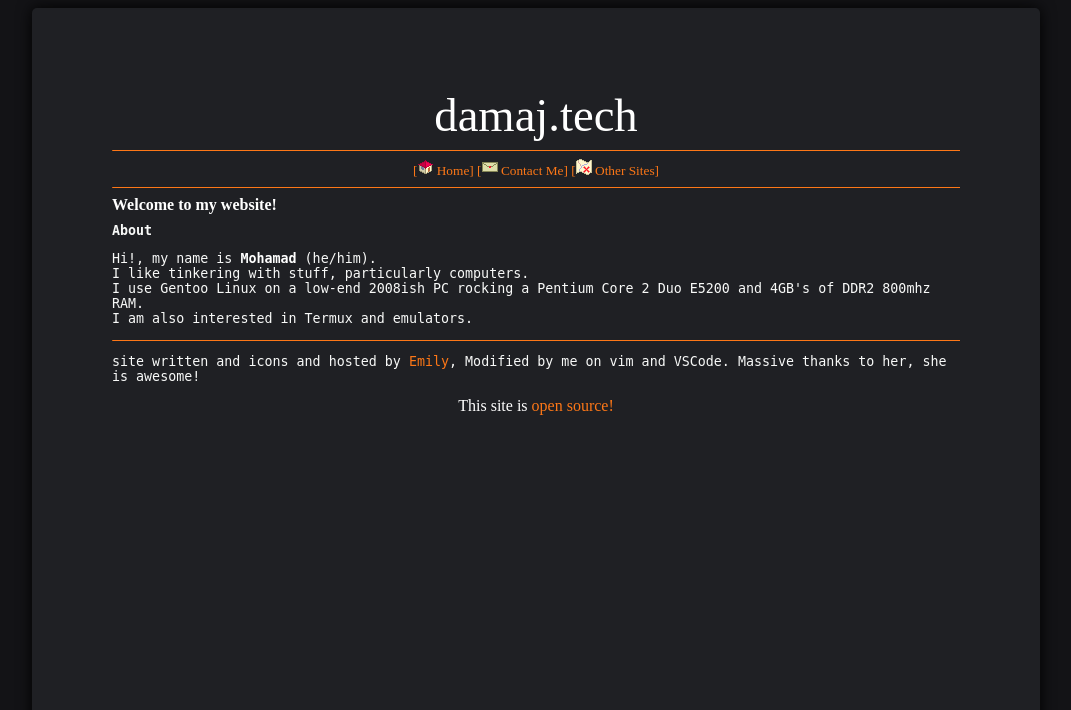
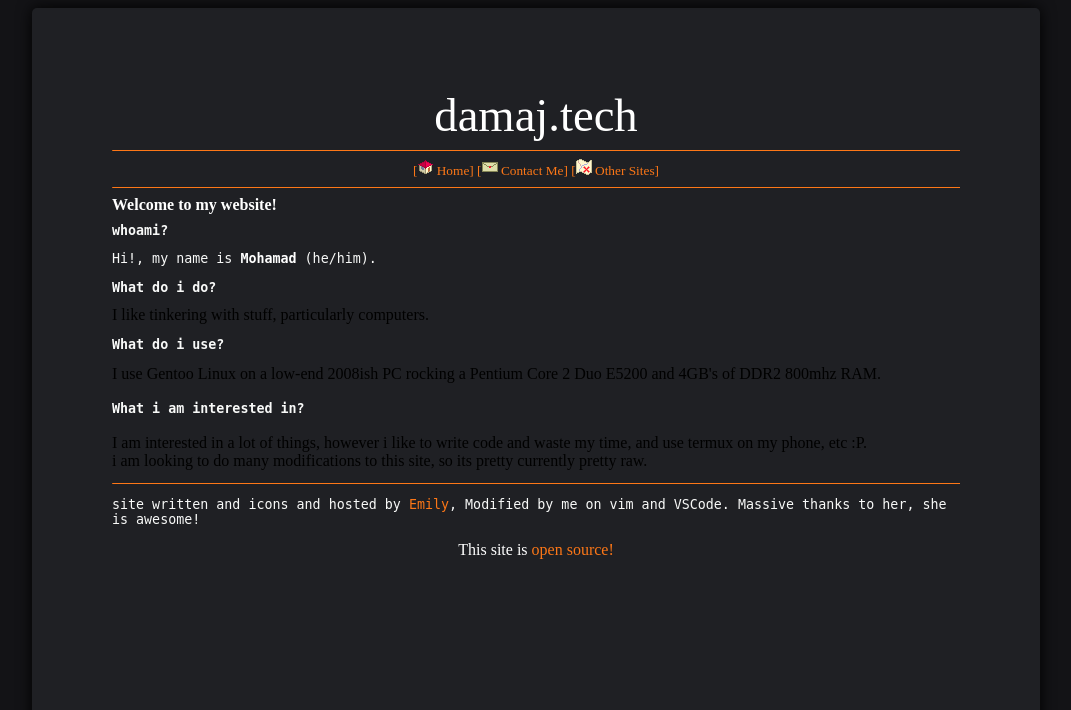
Before and after one commit to Damaj301damaj-lol/damaj.gq, a PHP site: page / in a window 1280 px wide. Shown: the top 710 px of the page, without its empty margins (104-1175 px from the left). Run offline with PHP 8.4, Linux system fonts and the light colour scheme.

Commit message:
added info to index.php

```diff
--- a/index.php
+++ b/index.php
@@ -19,11 +19,15 @@
         <div class="postContainer">
             <div class="post">
 		<b>Welcome to my website!</b>
-		<h1>About</h1>
+		<h1>whoami?</h1>
 		<p>Hi!, my name is <b>Mohamad</b> (he/him). <br>
+		<h2>What do i do?</h2>
 		I like tinkering with stuff, particularly computers. <br>
+		<h3>What do i use?</h3>
 		I use Gentoo Linux on a low-end 2008ish PC rocking a Pentium Core 2 Duo E5200 and 4GB's of DDR2 800mhz RAM.<br>
-		I am also interested in Termux and emulators.<br></p>
+		<h4>What i am interested in?</h4>
+		I am interested in a lot of things, however i like to write code and waste my time, and use termux on my phone, etc :P.<br>
+		i am looking to do many modifications to this site, so its pretty currently pretty raw.</p>
 	    </div>
         </div>
 <?php include 'templates/footer.php'; ?>
```
